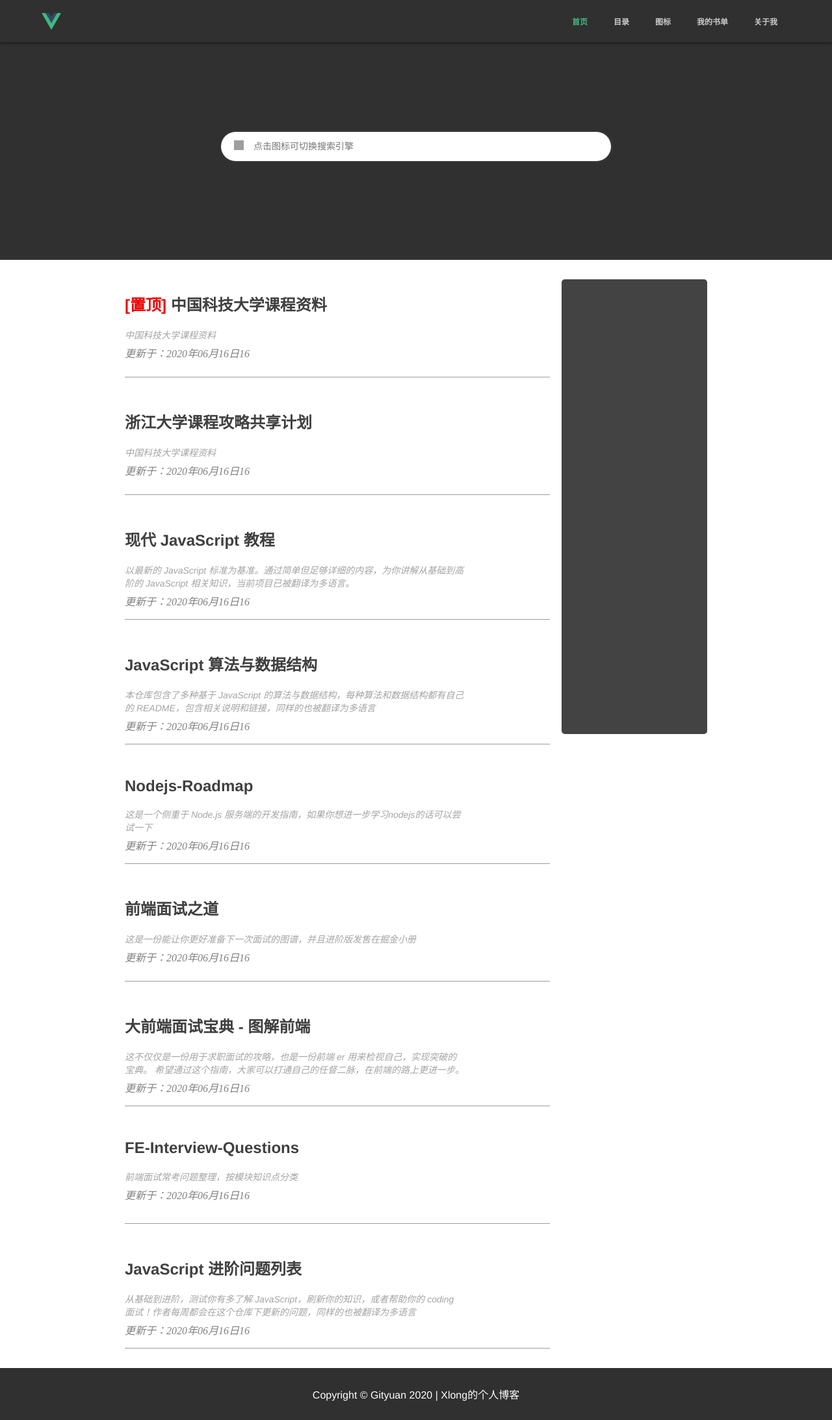
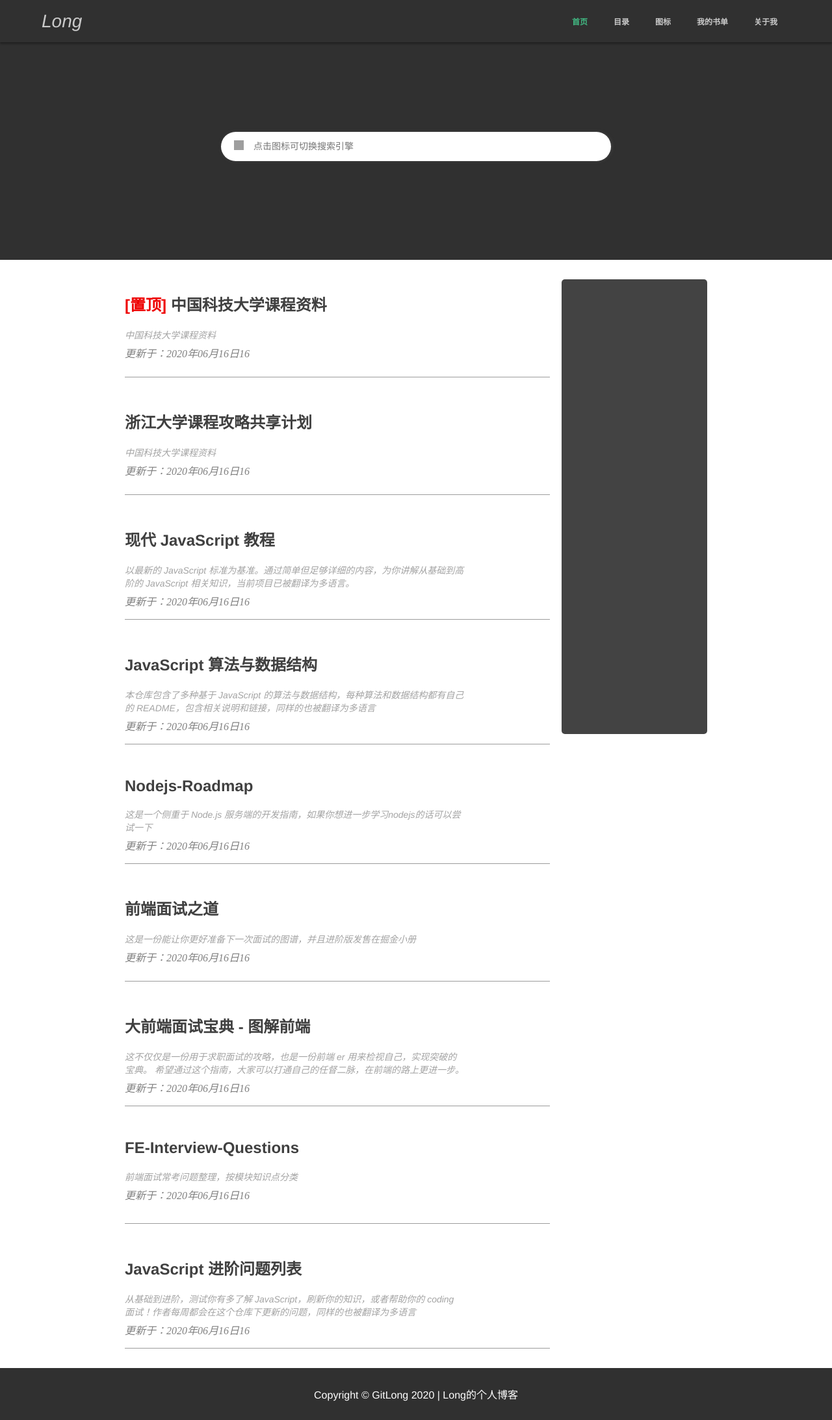
Before and after one commit to glong300/personalblog, a Vue app: page / in a window 1280 px wide. Shown: the whole page at 65% size. Built offline with nearby package versions, Linux system fonts and the light colour scheme.

Commit message:
更新 2020年06月29日10:47:20

```diff
--- a/src/components/Footer/Footer.vue
+++ b/src/components/Footer/Footer.vue
@@ -1,6 +1,6 @@
 <template>
   <div class='container'>
-    <span>Copyright © Gityuan 2020 | Xlong的个人博客</span>
+    <span>Copyright © GitLong 2020 | Long的个人博客</span>
   </div>
 </template>
 
--- a/src/components/NavBar/NavBar.vue
+++ b/src/components/NavBar/NavBar.vue
@@ -1,7 +1,8 @@
 <template>
   <div id="nav">
     <div class="nav-a">
-      <img src="./../../assets/logo.png" alt @click="backHome" />
+      <!-- <img src="./../../assets/logo.png" alt @click="backHome" /> -->
+      <a :href="{name: Home}" class="nav-title" alt>Long</a>
       <div class="nav-link">
         <router-link :to="{name: 'Home'}">
           <!-- <i class="link-icon"></i> -->
@@ -26,7 +27,11 @@
       </div>
       <div class="nav-mobile">
         <img src alt class="mobile-img" @click="showNav" />
-        <div :style="{border: changeShowBorder}" :class="['mobile-link', changeIsShows]" @click="falseNav">
+        <div
+          :style="{border: changeShowBorder}"
+          :class="['mobile-link', changeIsShows]"
+          @click="falseNav"
+        >
           <router-link :to="{name: 'Home'}">
             <!-- <i class="link-icon"></i> -->
             首页
@@ -127,6 +132,14 @@ export default {
   cursor: pointer;
 }
 
+.nav-a .nav-title {
+  cursor: pointer;
+  font-size: 28px;
+  text-decoration: none;
+  color: rgb(202, 202, 202);
+  font-style: oblique;
+}
+
 .nav-a .nav-link {
   display: flex;
   justify-content: space-between;
```
Also changed, not shown: 23 other files (tests, documents, lock files or other folders).
